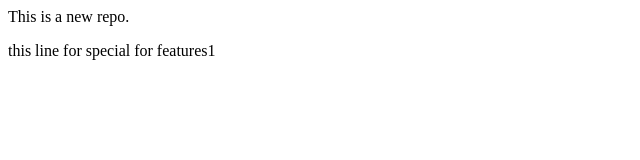
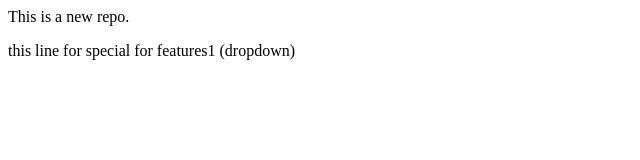
Before and after one commit to rikinvas77/Rikin-vashist, a plain HTML site: page index.html in a window 1280 px wide. Shown: the full height of the page, 0-640 px from the left. Drawn offline with Linux system fonts and the light colour scheme.

Commit message:
add a dropdown

```diff
--- a/index.html
+++ b/index.html
@@ -1,2 +1,2 @@
 <p>This is a new repo.</p>
-<p> this line for special for features1 </p>
+<p> this line for special for features1 (dropdown) </p>
```
